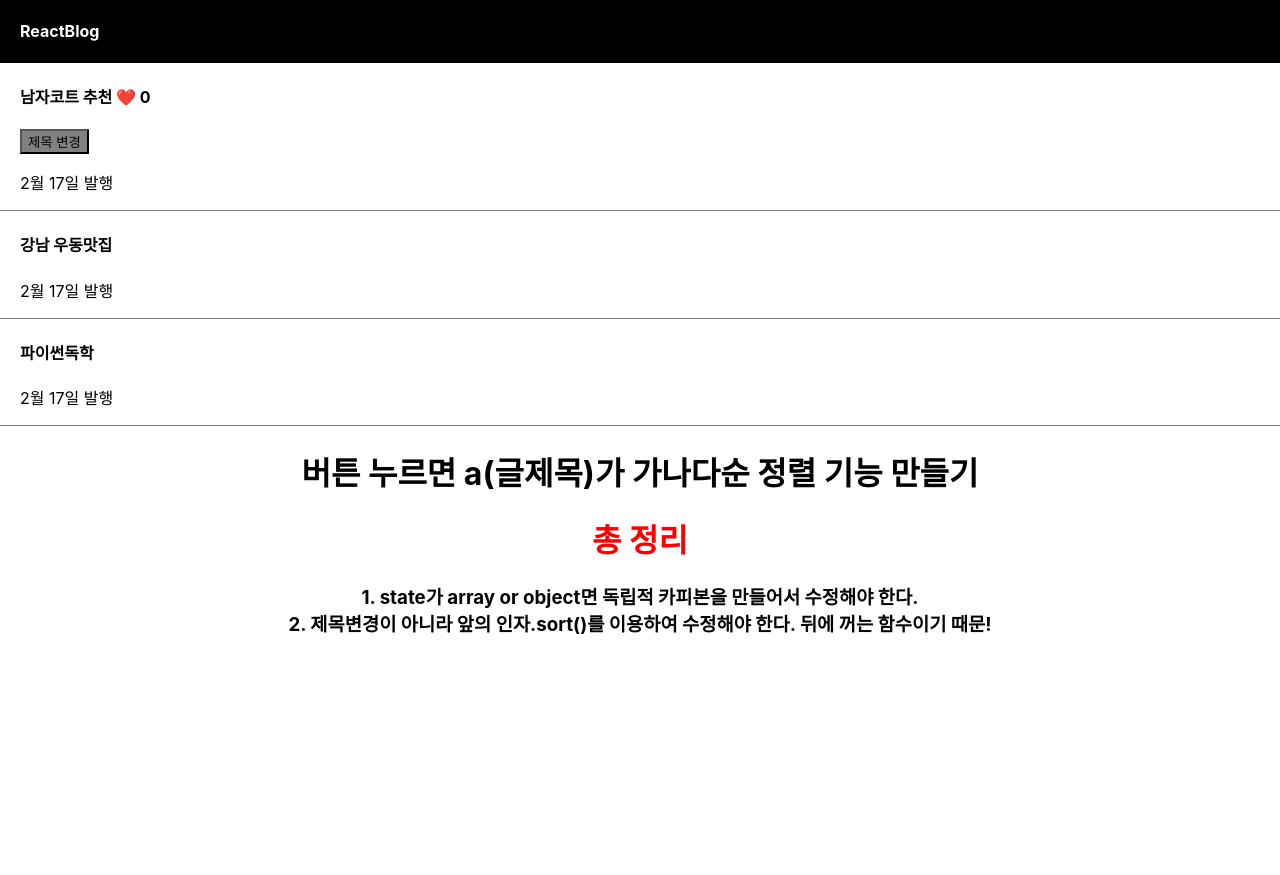
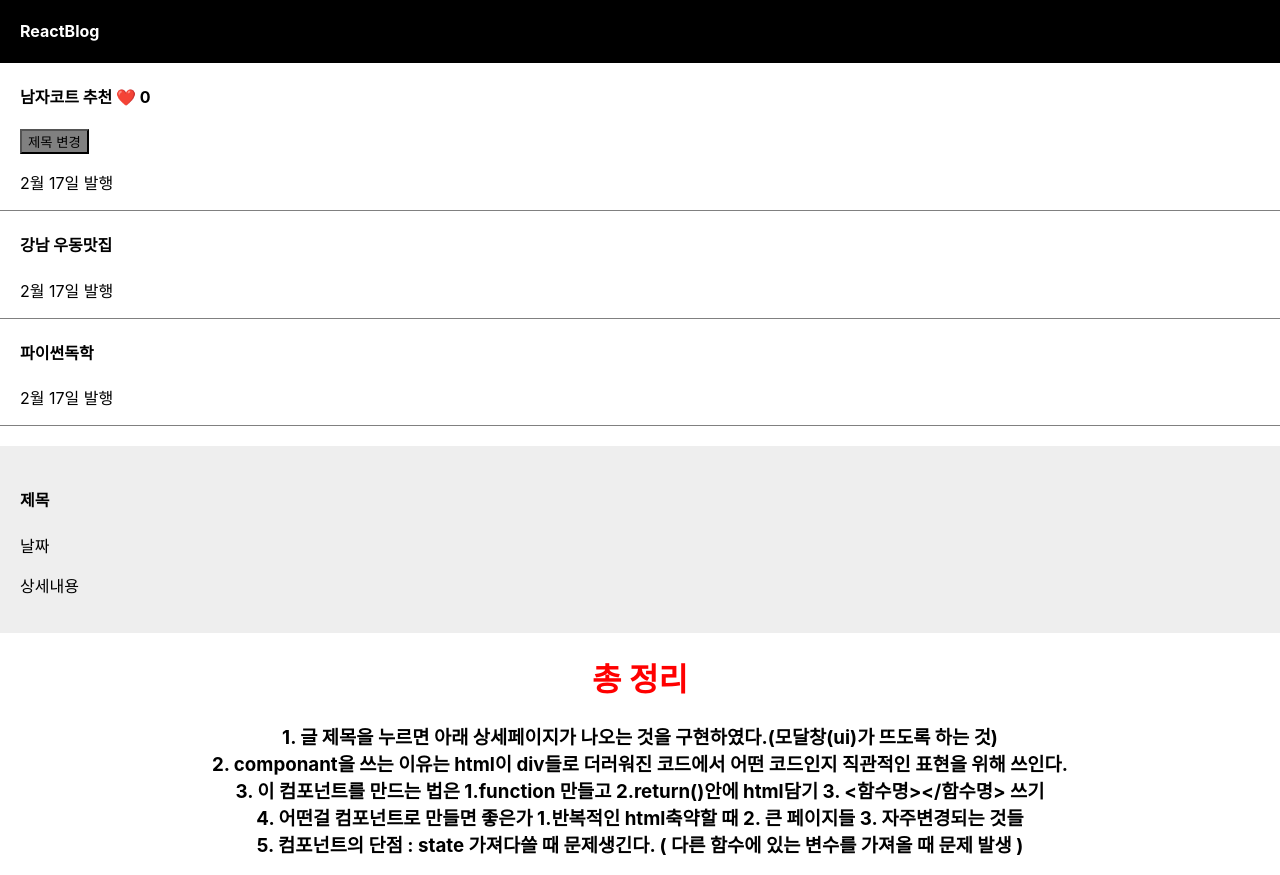
Before and after one commit to jangdayeon/ReactStudying_part1, a React (Create React App) app: page / in a window 1280 px wide. Before the commit the page ends 800 px from the top, so only its background shows below. Built offline with nearby package versions, Linux system fonts and the light colour scheme.

Commit message:
Component:많은 div들을 한 단어로 줄이고 싶으면

```diff
--- a/src/App.css
+++ b/src/App.css
@@ -2,6 +2,12 @@
   text-align: center;
 }
 
+.modal {
+  margin-top:20px;
+  padding:20px;
+  background:#eee;
+  text-align:left;
+}
 div {
   box-sizing: border-box;
 }
--- a/src/App.js
+++ b/src/App.js
@@ -33,12 +33,20 @@ function App() {
         <h4>{a[2]}</h4>
         <p>2월 17일 발행</p>
       </div>
+
+    {/* ////////////////////////////////////////////// */}
+      <Modal></Modal>
+      {/* 위 코드를 </Modal> 으로 만 작성해도 된다. */}
+    {/* ////////////////////////////////////////////// */}
+
       <div>
-        <h1> 버튼 누르면 a(글제목)가 가나다순 정렬 기능 만들기</h1>
         <h1 style={{color:'red'}}>총 정리</h1>
         <h3>
-          1. state가 array or object면 독립적 카피본을 만들어서 수정해야 한다.<br></br>
-          2. 제목변경이 아니라 앞의 인자.sort()를 이용하여 수정해야 한다. 뒤에 꺼는 함수이기 때문!
+          1. 글 제목을 누르면 아래 상세페이지가 나오는 것을 구현하였다.(모달창(ui)가 뜨도록 하는 것)<br></br>
+          2. componant을 쓰는 이유는 html이 div들로 더러워진 코드에서 어떤 코드인지 직관적인 표현을 위해 쓰인다.<br></br>
+          3. 이 컴포넌트를 만드는 법은 1.function 만들고 2.return()안에 html담기 3. {'<함수명></함수명>'} 쓰기<br></br>
+          4. 어떤걸 컴포넌트로 만들면 좋은가 1.반복적인 html축약할 때 2. 큰 페이지들 3. 자주변경되는 것들 <br></br>
+          5. 컴포넌트의 단점 : state 가져다쓸 때 문제생긴다. ( 다른 함수에 있는 변수를 가져올 때 문제 발생 )
         </h3>
       </div>
     </div>
@@ -47,5 +55,27 @@ function App() {
 
 
 }
+///////////////////////////////////////////////////////////////////////////////////////////
+//컴포턴트 만드는 문법1
+function Modal(){
+  return ( //유의할 점!! 하나의 태그로 시작하여 하나의 태그로 끝나야함! 태그 병렬 XX
+      //의미 없는 <div>을 쓰고 싶지 않을 때, <></>을 사용하여 하나의 태그로 묶을 수 있다.
+      //이것을 fragment 문법이라고 한다.
+      <>
+      <div className="modal">
+        <h4>제목</h4>
+        <p>날짜</p>
+        <p>상세내용</p>
+      </div>
+      </>
+  )
+}
+//컴포넌트 만드는 문법2
+const Modal2 = () => { //const 자료형을 사용하면 console에 값이 변경될 때 에러문이 발생하여 사용하는 경우가 많음
+  return (
+    <div></div>
+  )
+}
+///////////////////////////////////////////////////////////////////////////////////////////
 
 export default App;
```
